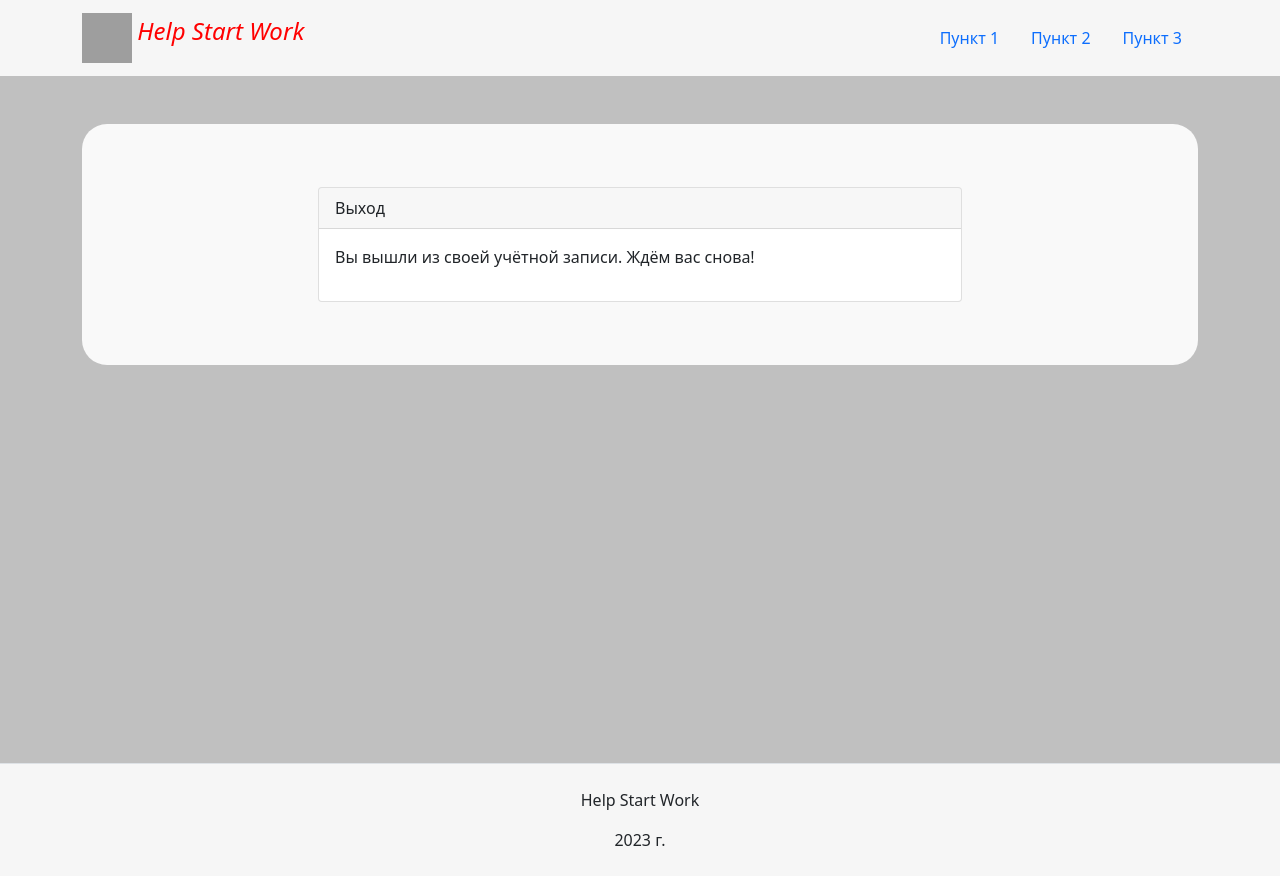
After one commit to tawaluk/PetSite, a Django app: template site1/templates/users/logged_out.html in a window 1280 px wide. The commit adds this page. Run offline with Django 3.2, Linux system fonts and the light colour scheme; the template is opened without the code that fills it, so the values that code supplies are empty; grey boxes are pictures that could not be loaded.

Commit message:
Начал работу

```diff
--- a/site1/infoposts/urls.py
+++ b/site1/infoposts/urls.py
@@ -5,5 +5,5 @@ from infoposts import views
 app_name = 'infoposts'
 
 urlpatterns = [
-    path('', views.root, name='base'),
+    path('', views.root, name='root'),
 ]
--- a/site1/templates/base.html
+++ b/site1/templates/base.html
@@ -3,18 +3,64 @@
 {% load static %}
 
 
+
 <html lang="ru">
+
 <head>
+  <style>
+    #document {
+    height: 100vh;
+    display: flex;
+    flex-direction: column;
+      }
+
+    main {
+      flex: auto;
+      background: #C0C0C0
+    }
+    footer {
+    flex-shrink: 0;
+    }
+
+    .content-info {
+        overflow-wrap: break-word;
+        background: rgba(255, 255, 255, 0.9);
+        border-radius: 25px;
+        padding: 15px;
+     }
+
+    </style>
+
     <meta charset="utf-8">
     <meta name="viewport" content="width=device-width, initial-scale=1">
     <link href="https://cdn.jsdelivr.net/npm/bootstrap@5.0.1/dist/css/bootstrap.min.css" rel="stylesheet" integrity="sha384-+0n0xVW2eSR5OomGNYDnhzAbDsOXxcvSN1TPprVMTNDbiYZCxYbOOl7+AMvyTG2x" crossorigin="anonymous">
-    <title>Title</title>
+
+    <title>
+        {% block title %}
+          HSW
+        {% endblock title %}
+    </title>
+
 </head>
+
 <body>
-  <header>{% include "infoposts/includes/header.html" %}</header>
+  <header>
+      {% include "infoposts/includes/header.html" %}
+  </header>
+  <div id="document">
   <main>
-
+      <div class="container py-5">
+          <div class="content-info">
+      {% block content %}
+        Контент не подвезли
+              <img src="{% static 'img/gg.png' %}">
+      {% endblock %}
+          </div>
+      </div>
   </main>
-  <footer>{% include "infoposts/includes/footer.html" %}</footer>
+  <footer>
+      {% include "infoposts/includes/footer.html" %}
+  </footer>
+  </div>
 </body>
 </html>
--- a/site1/templates/infoposts/includes/footer.html
+++ b/site1/templates/infoposts/includes/footer.html
@@ -1 +1,10 @@
-!
+<div class="border-top text-center py-4" style="background-color: #f6f6f6">
+    <div class="container">
+        <span>Help Start Work</span>
+        <p></p>
+        <script type="text/javascript">
+          var d = new Date();
+          document.write([d.getFullYear()]);
+        </script> г.
+    </div>
+</div>
--- a/site1/templates/infoposts/includes/header.html
+++ b/site1/templates/infoposts/includes/header.html
@@ -1,18 +1,22 @@
 {% load static %}
 
-<nav class="navbar navbar-light" style="background-color: DarkGrey">
+<nav class="navbar navbar-light" style="background-color: #f6f6f6">
     <div class="container">
-      <a class="navbar-brand" href="{% url 'infoposts:base' %}">
-        <img src="{% static 'img/logo.png' %}" width="60" height="60" class="d-inline-block align-top" alt="">
-          <span style="color:red"><em>Глобальное название сайта</em></span> </a>
+      <a class="navbar-brand" href="{% url 'infoposts:root' %}">
+          <img src="{% static 'img/start.jpg' %}" width="50" height="50"
+               class="d-inline-block align-top" alt="">
+          <span style="color:red"><big><em>Help Start Work</em></big></span>
+      </a>
         <ul class="nav nav-pills">
             <li class="nav-item">
-        <a class="nav-link {% if view_name == 'about:author' %}active{% endif %}" href="{% url 'infoposts:base' %}">Об авторе</a>
+        <a class="nav-link {% if view_name == 'about:author' %}active{% endif %}" href="{% url 'infoposts:root' %}">Пункт 1</a>
       </li>
       <li class="nav-item">
-        <a class="nav-link {% if view_name == 'about:tech' %}active{% endif %}" href="{% url 'infoposts:base' %}">Технологии</a>
+        <a class="nav-link {% if view_name == 'about:tech' %}active{% endif %}" href="{% url 'infoposts:root' %}">Пункт 2</a>
+      </li>
+            <li class="nav-item">
+        <a class="nav-link {% if view_name == 'about:author' %}active{% endif %}" href="{% url 'infoposts:root' %}">Пункт 3</a>
       </li>
         </ul>
-
     </div>
 </nav>
--- /dev/null
+++ b/site1/templates/users/logged_out.html
@@ -0,0 +1,18 @@
+{% extends 'base.html' %}
+{% block title %}Вы вышли из системы{% endblock %}
+{% block content %}
+<div class="row justify-content-center">
+  <div class="col-md-8 p-5">
+    <div class="card">
+      <div class="card-header">
+        Выход
+      </div>
+      <div class="card-body">
+        <p>
+          Вы вышли из своей учётной записи. Ждём вас снова!
+        </p>
+      </div> <!-- card body -->
+    </div> <!-- card -->
+  </div> <!-- col -->
+</div> <!-- row -->
+{% endblock %}
```
Also changed, not shown: site1/templates/infoposts/root.html (added, +12 -0 lines), site1/templates/users/signup.html (added, +57 -0 lines), site1/users/forms.py (added, +14 -0 lines), site1/users/urls.py (added, +12 -0 lines).
